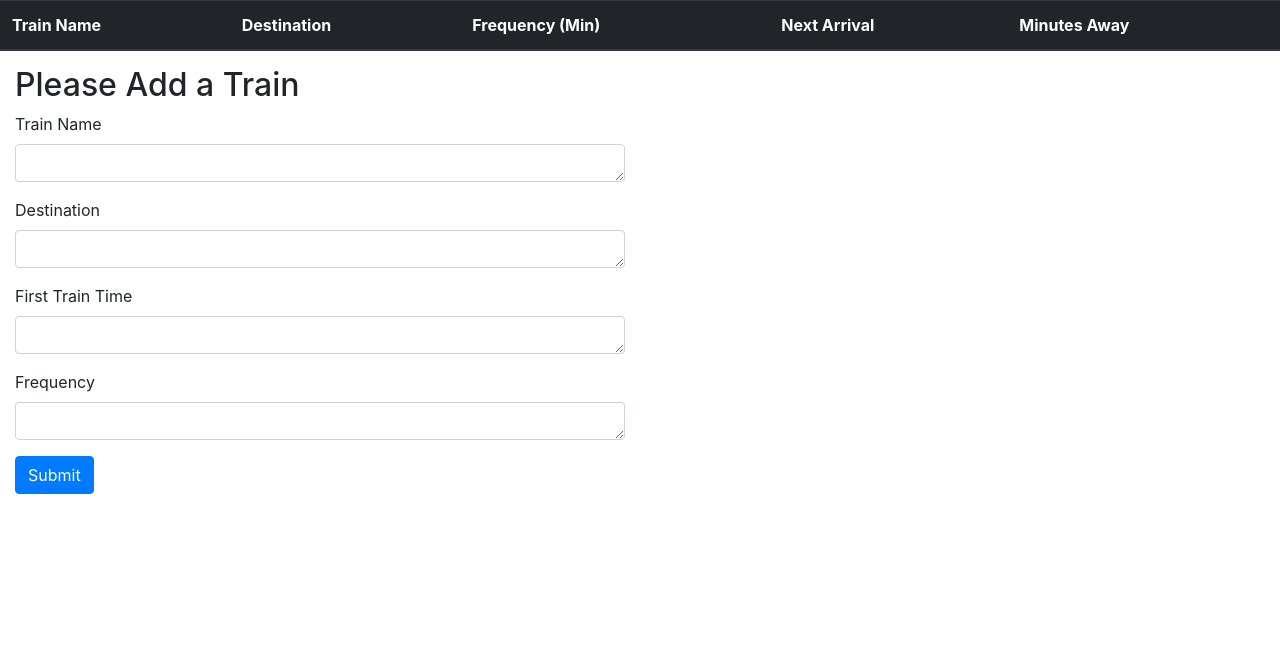
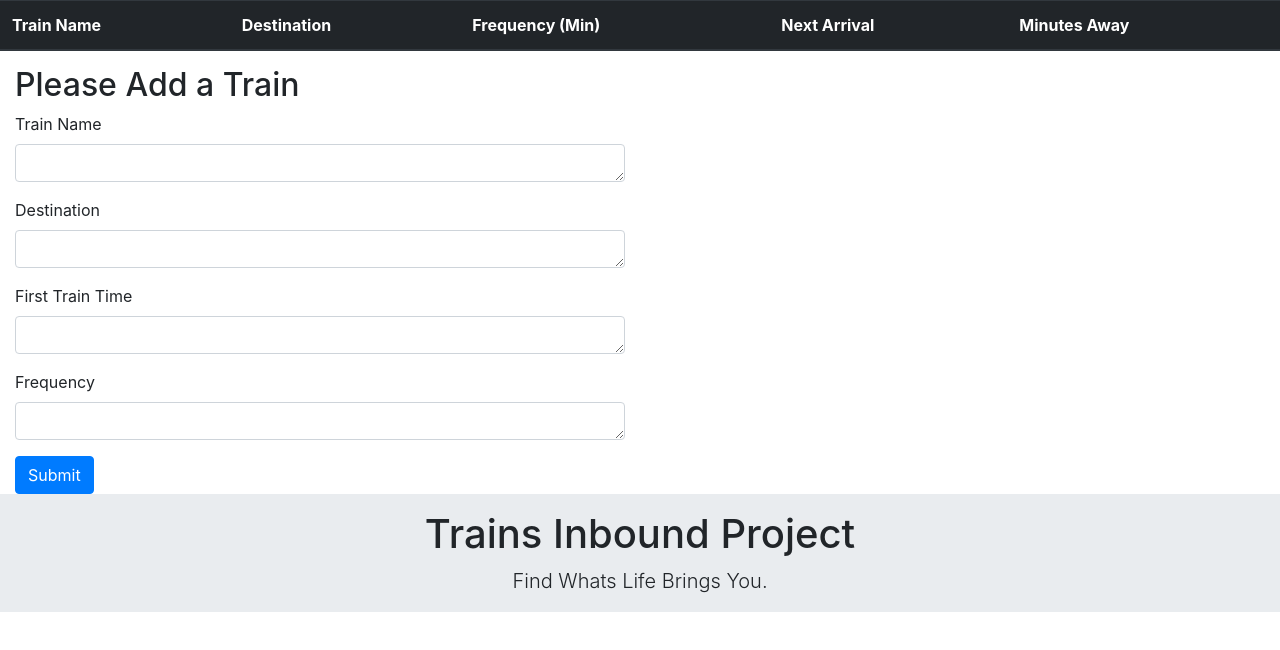
Before and after one commit to Rye-Guy/week-7-assignment, a plain HTML site: page index.html in a window 1280 px wide. Drawn offline with nearby package versions, Linux system fonts and the light colour scheme; no server answers.

Commit message:
why bootstrap, I guess I had it coming

```diff
--- a/css/style.css
+++ b/css/style.css
@@ -0,0 +1,9 @@
+.lead{
+    margin: 0;
+}
+
+.jumbotron-fluid{
+    margin: 0;
+    padding: 1rem;
+    text-align: center;
+}
--- a/index.html
+++ b/index.html
@@ -53,7 +53,12 @@
           <button type="submit" class="btn btn-primary" id="submitBtn">Submit</button>
         </form>
 
-
+        <div class="jumbotron jumbotron-fluid jumbotron-dark">
+          <div class="container">
+            <h1 class="display-6">Trains Inbound Project</h1>
+            <p class="lead">Find Whats Life Brings You.</p>
+          </div>
+        </div>
 
 
 
```
